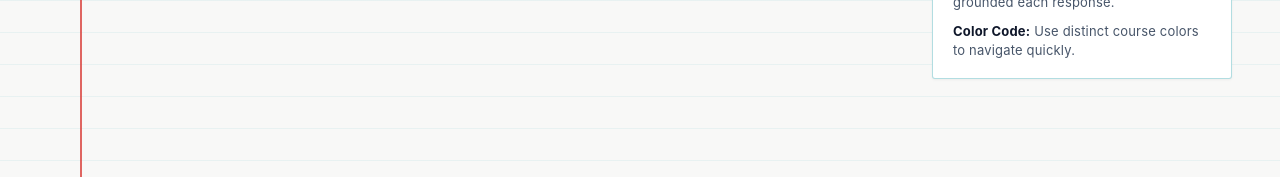
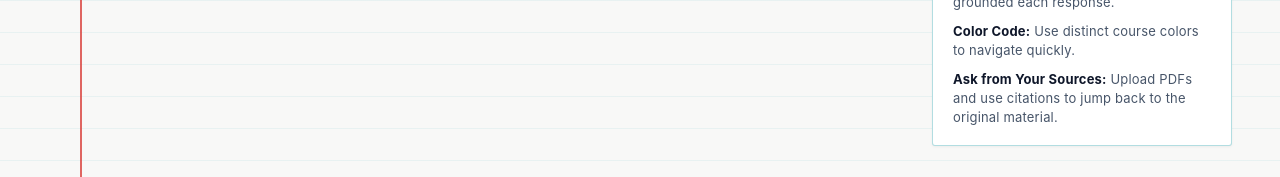
Before and after one commit to reganvannguyen/SourceLearn, a React (Vite) app in the folder frontend/: page / in a window 1280 px wide. Shown: the part 455-632 px from the top of the page. Built offline with nearby package versions, Linux system fonts and the light colour scheme; no server answers.

Commit message:
test: add deployment verification tip

```diff
--- a/frontend/src/pages/NotebooksPage.tsx
+++ b/frontend/src/pages/NotebooksPage.tsx
@@ -195,6 +195,9 @@ const NotebooksPage = ({ onSelectNotebook }: NotebooksPageProps) => {
               <li>
                 <strong>Color Code:</strong> Use distinct course colors to navigate quickly.
               </li>
+              <li>
+                <strong>Ask from Your Sources:</strong> Upload PDFs and use citations to jump back to the original material.
+              </li>
             </ul>
           </div>
         </aside>
```
